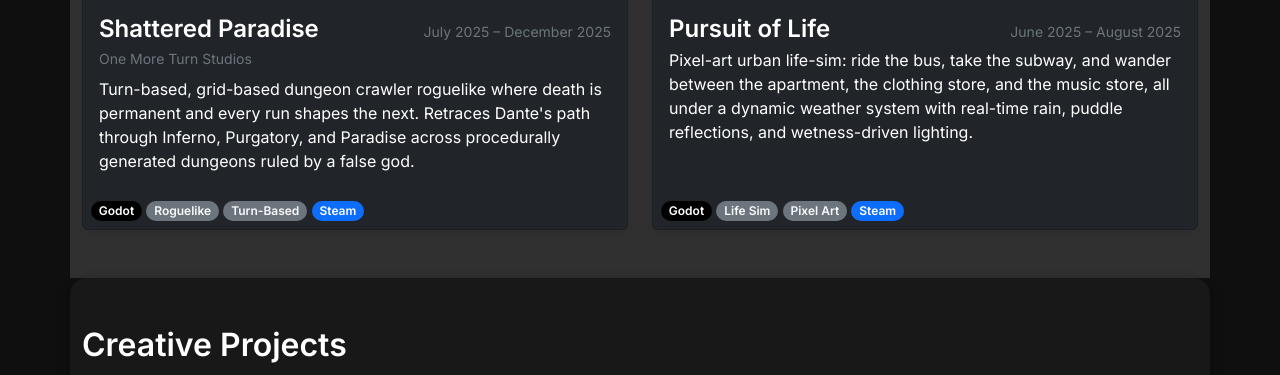
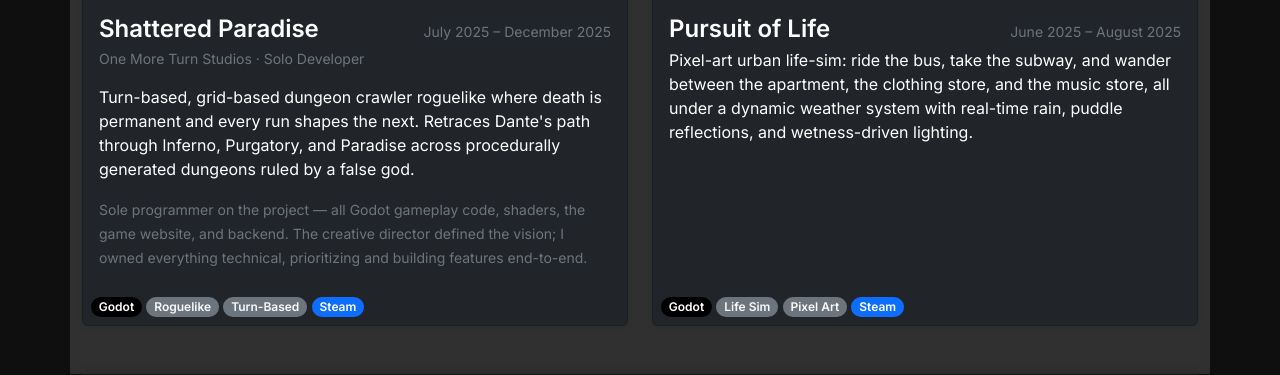
Before and after one commit to StrayEddy/edouardmurat.com, a Django app: page / in a window 1280 px wide. Shown: the part 2490-2865 px from the top of the page. Run offline with Django 5.2, Linux system fonts and the light colour scheme.

Commit message:
Update team size to six, add Shattered Paradise solo-dev context, refresh CVs
Co-Authored-By: Claude Sonnet 4.6 <noreply@anthropic.com>

```diff
--- a/edouardmurat/core/templates/core/home.html
+++ b/edouardmurat/core/templates/core/home.html
@@ -22,7 +22,7 @@
   <section id="about" class="container py-5 my-5">
     <h2>About Me</h2>
     <p class="lead">I build gameplay systems, and I lead the people who build them.</p>
-    <p>For the past year I led a five-person programming team at Sigma Digital, building curriculum-aligned literacy games delivered on Android tablets to first- and second-grade children in Africa. I hired the team, owned the architecture, and ran code review and sprint planning.</p>
+    <p>For the past year I led a six-person Godot team at Sigma Digital, building curriculum-aligned literacy games delivered on Android tablets to first- and second-grade children in Africa. I hired the team, owned the architecture, and ran code review and sprint planning.</p>
     <p>Before games I spent six years as a professional developer &mdash; five of them writing production C# at Fujitsu Consulting, on a payment solution for HydroSherbrooke and the daycare management system for the Minist&egrave;re de la Famille du Qu&eacute;bec &mdash; and later helped lead a development team at BMC Software, where I also interviewed candidates.</p>
     <p>I also hold a psychology degree, and spent seven years facilitating workshops and training managers and facilitators. That sounds like a detour and it isn't: it's why I think carefully about onboarding, difficulty curves, and what a playtest is actually telling you.</p>
     <p class="mb-0">Day to day: Godot and Unity, GDScript and C#, gameplay systems, AI behavior, procedural generation, and shaders. Everything below is playable.</p>
@@ -47,7 +47,7 @@
             </div>
             <small class="text-secondary d-block mb-3">Sigma Digital &middot; South Africa (remote) &middot; Lead Gameplay Programmer</small>
             <p class="card-text">An educational gaming platform built from the ground up for first- and second-grade children in Africa. Six curriculum-aligned literacy mini-games on low-cost Android tablets, built on a shared UI framework and MVVM architecture designed so curriculum content is swappable without rebuilding core mechanics.</p>
-            <p class="card-text mb-0"><small class="text-secondary">Led a five-person team &mdash; designed the platform architecture, drove adoption of a testable MVVM pattern across the whole codebase, ran code review and sprint planning.</small></p>
+            <p class="card-text mb-0"><small class="text-secondary">Led a six-person Godot team &mdash; designed the platform architecture, drove adoption of a testable MVVM pattern across the whole codebase, ran code review and sprint planning.</small></p>
           </div>
           <div class="m-2">
             <span class="badge rounded-pill bg-black">Godot</span>
@@ -102,8 +102,9 @@
                 <h3 class="card-title fs-4 mb-1">Shattered Paradise</h3>
                 <small class="text-secondary">July 2025 &ndash; December 2025</small>
               </div>
-              <small class="text-secondary d-block mb-2">One More Turn Studios</small>
-              <p class="card-text mb-0">Turn-based, grid-based dungeon crawler roguelike where death is permanent and every run shapes the next. Retraces Dante's path through Inferno, Purgatory, and Paradise across procedurally generated dungeons ruled by a false god.</p>
+              <small class="text-secondary d-block mb-3">One More Turn Studios &middot; Solo Developer</small>
+              <p class="card-text">Turn-based, grid-based dungeon crawler roguelike where death is permanent and every run shapes the next. Retraces Dante's path through Inferno, Purgatory, and Paradise across procedurally generated dungeons ruled by a false god.</p>
+              <p class="card-text mb-0"><small class="text-secondary">Sole programmer on the project &mdash; all Godot gameplay code, shaders, the game website, and backend. The creative director defined the vision; I owned everything technical, prioritizing and building features end-to-end.</small></p>
             </div>
             <div class="m-2">
               <span class="badge rounded-pill bg-black">Godot</span>
```
Also changed, not shown: 2 other files.
